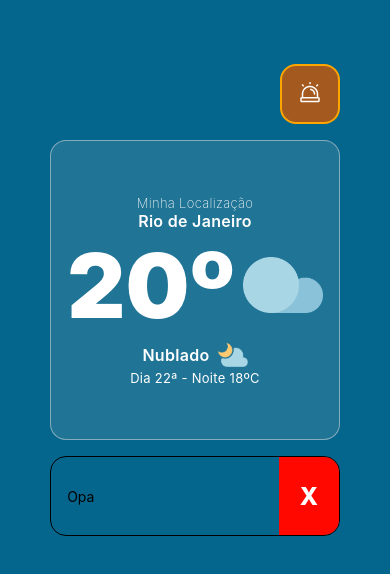
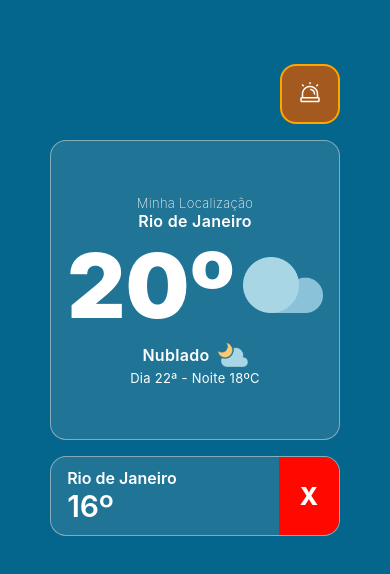
Before and after one commit to Phonedison/react-native-p4, a React Native app: screen / in a window 390 px wide. Shown: the top 574 px of the page. Built offline with nearby package versions, Linux system fonts and the light colour scheme.

Commit message:
feat: Atualizando os estilos do componente da lista de favoritos e pequenos ajustes.

```diff
--- a/src/components/ListaFavoritos/index.tsx
+++ b/src/components/ListaFavoritos/index.tsx
@@ -6,7 +6,8 @@ export const ListaFavoritos = () => {
   return (
     <TouchableOpacity style={styles.card} activeOpacity={0.85}>
       <View style={styles.conteudo}>
-        <Text>Opa</Text>
+        <Text style={styles.cidadeTexto}>Rio de Janeiro</Text>
+        <Text style={styles.tempTexto}>16º</Text>
       </View>
       <TouchableOpacity activeOpacity={0.8} style={styles.botaoRemover}>
         <Text style={styles.botaoRemoverTexto}>X</Text>
--- a/src/components/ListaFavoritos/styles.ts
+++ b/src/components/ListaFavoritos/styles.ts
@@ -1,14 +1,22 @@
 import { StyleSheet } from "react-native";
+
+const whiteColor: string = "#fff";
+
+const cardBorderColor: string = "rgba(217, 217, 217, 0.55)";
+const backgroundColor: string = "rgb(5, 102, 141)";
+
+const cardAlertBackgroundColor: string = "rgba(204, 88, 3,0.8)";
+const cardBackgroundColor: string = "rgba(217, 217, 217, 0.13)";
 
 export const styles = StyleSheet.create({
   /* estilização padrão dos cards */
   card: {
-    backgroundColor: "cardBackgroundColor",
+    backgroundColor: cardBackgroundColor,
     width: "100%",
     height: "100%",
     alignItems: "center",
     alignContent: "center",
-    borderColor: "cardBorderColor",
+    borderColor: cardBorderColor,
     borderRadius: 16,
     borderWidth: 1,
     maxHeight: 80,
@@ -17,6 +25,16 @@ export const styles = StyleSheet.create({
   },
   conteudo: {
     padding: 16,
+  },
+  cidadeTexto: {
+    color: whiteColor,
+    fontWeight: "600",
+    fontSize: 16
+  },
+  tempTexto: {
+    fontSize: 30,
+    fontWeight: "600",
+    color: whiteColor,
   },
   botaoRemover: {
     padding: 16,
@@ -28,7 +46,7 @@ export const styles = StyleSheet.create({
     justifyContent: "center",
   },
   botaoRemoverTexto: {
-    color: "white",
+    color: whiteColor,
     fontSize: 24,
     fontWeight: 800,
     textAlign: "center",
```
